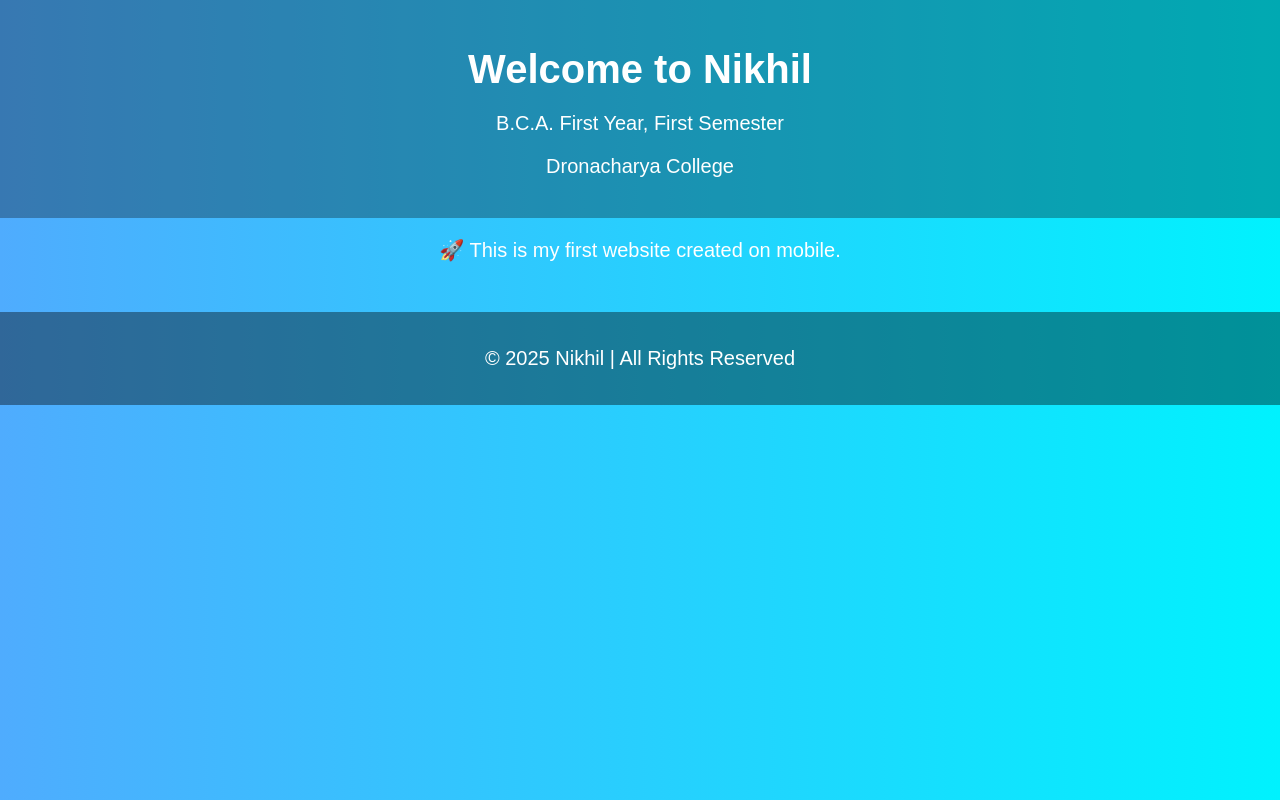
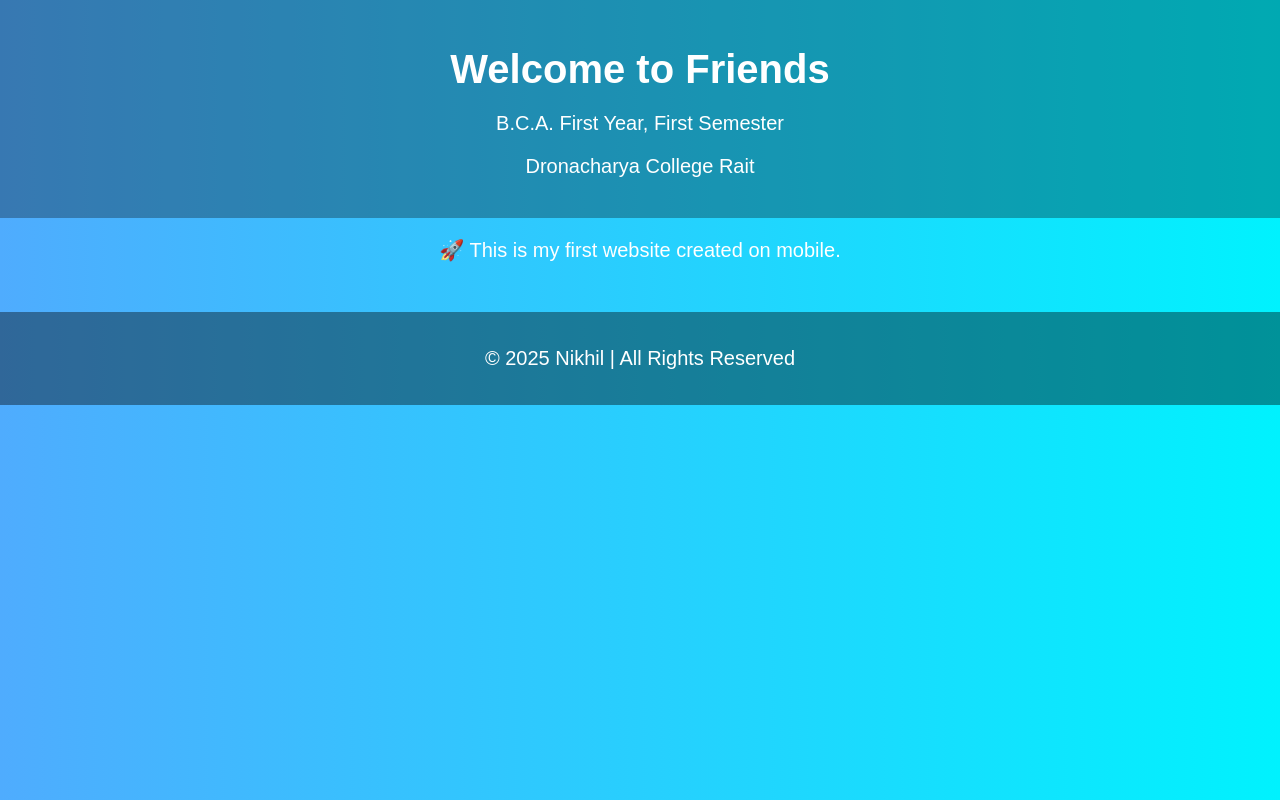
Before and after one commit to nikhilkaushal99/Nikhil.com, a plain HTML site: page index.html in a window 1280 px wide. Drawn offline with Linux system fonts and the light colour scheme.

Commit message:
Add files via upload

```diff
--- a/index.html
+++ b/index.html
@@ -2,7 +2,7 @@
 <html lang="en">
 <head>
   <meta charset="UTF-8">
-  <title>Welcome to Friends's Website</title>
+  <title>Welcome to Friends Website</title>
   <style>
     body {
       font-family: Arial, sans-serif;
@@ -32,9 +32,9 @@
 </head>
 <body>
   <header>
-    <h1>Welcome to Nikhil</h1>
+    <h1>Welcome to Friends</h1>
     <p>B.C.A. First Year, First Semester</p>
-    <p>Dronacharya College</p>
+    <p>Dronacharya College Rait</p>
   </header>
 
   <main>
```
